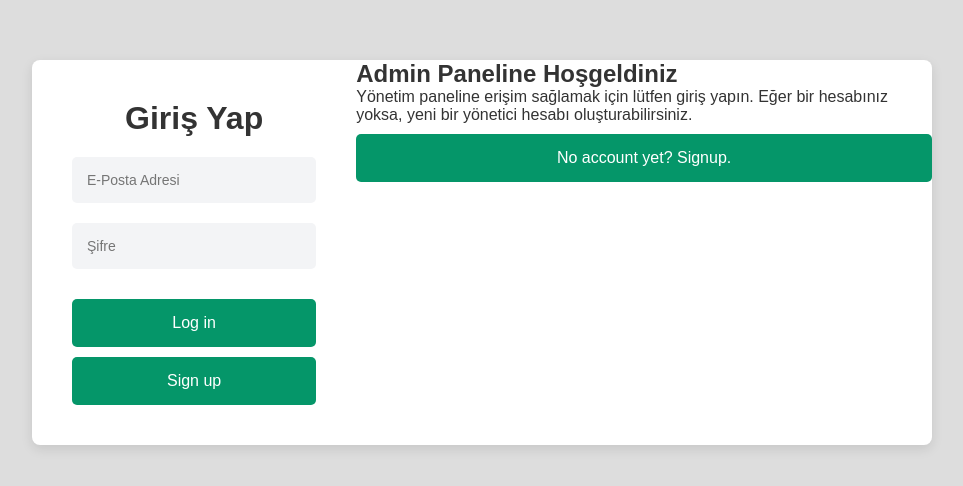
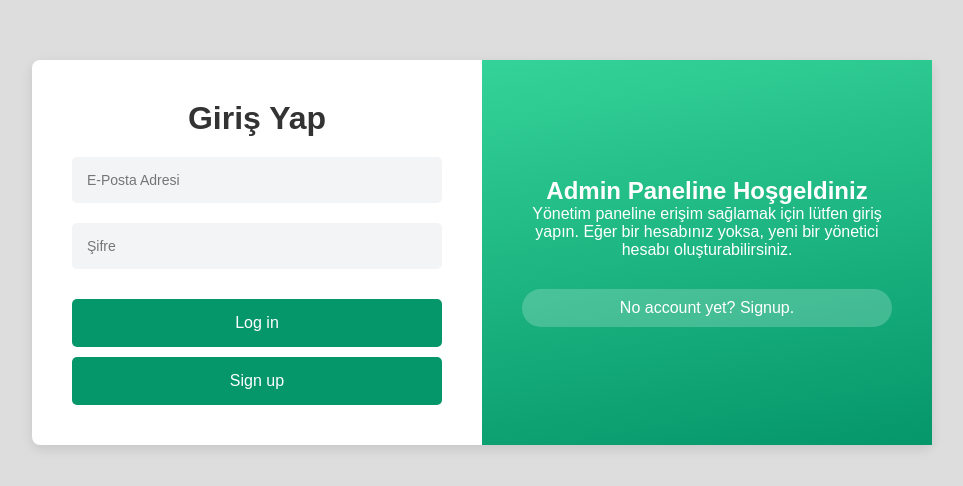
Before and after one commit to beratdimen/ogrenciKayitNext, a Next.js app: page /login in a window 1280 px wide. Shown: the part 148-634 px from the top of the page, without its empty margins (158-1121 px from the left). Built offline with nearby package versions, Linux system fonts and the light colour scheme.

Commit message:
login.css sayfası oluşturuldu , düzenlendi

```diff
--- a/app/login/login.css
+++ b/app/login/login.css
@@ -58,3 +58,47 @@ button {
 button:hover {
   background-color: #047857;
 }
+
+.intro-container {
+  width: 50%;
+  background: linear-gradient(170deg, #34d399, #059669);
+  color: white;
+  padding: 40px;
+  display: flex;
+  flex-direction: column;
+  justify-content: center;
+  text-align: center;
+}
+
+intro-container h2 {
+  font-size: 2rem;
+  margin-bottom: 20px;
+}
+
+.intro-container p {
+  margin-bottom: 20px;
+  font-size: 16px;
+}
+
+.intro-container button {
+  background-color: rgba(255, 255, 255, 0.2);
+  padding: 10px 30px;
+  border-radius: 50px;
+  color: white;
+  border: none;
+  cursor: pointer;
+}
+
+.intro-container button:hover {
+  background-color: rgba(255, 255, 255, 0.3);
+}
+
+@media (max-width: 768px) {
+  .container {
+    flex-direction: column;
+  }
+  form,
+  .intro-container {
+    width: 100%;
+  }
+}
```
